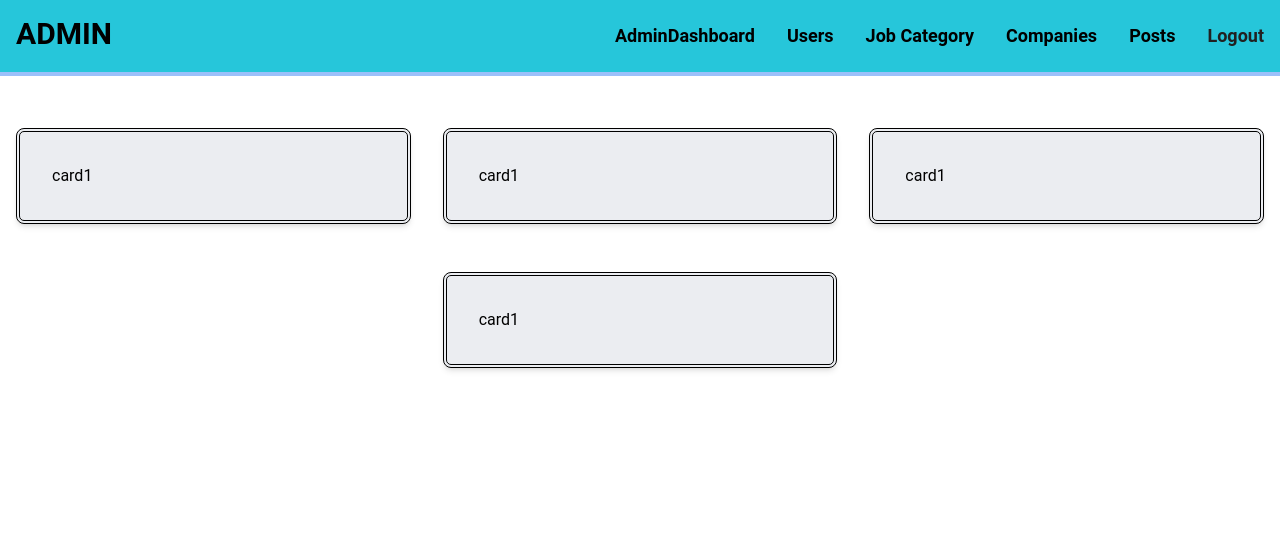
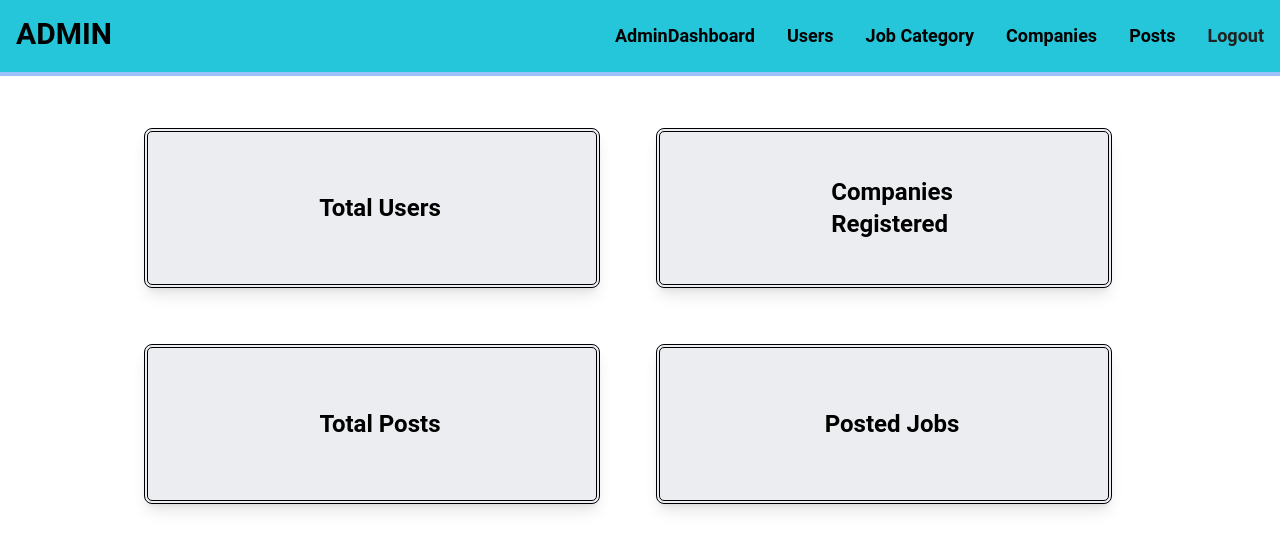
Before and after one commit to Sharukhhh/CareerUp, a React (Vite) app in the folder Frontend/: page /admin/dashboard in a window 1280 px wide. Shown: the top 550 px of the page. Built offline with nearby package versions, Linux system fonts and the light colour scheme; no server answers.

Commit message:
admin side updates

```diff
--- a/Frontend/src/Pages/admin/Dashboard.tsx
+++ b/Frontend/src/Pages/admin/Dashboard.tsx
@@ -1,37 +1,67 @@
-import React from 'react'
+import React , {useEffect , useState} from 'react'
 import TopBar from '../../Components/admin/TopBar'
+import { adminAxiosInstance } from '../../api/axiosInstance';
+import toast from 'react-hot-toast';
 
 const Dashboard = () => {
+
+    const [usersCount , setUsersCount] = useState<number | null>(null);
+    const [companiesCount , setCompaniesCount] = useState<number | null >(null);
+    const [postsCount , setPostsCount] = useState<number | null>(null);
+    const [jobsCount, setJobsCount] = useState<number | null>(null);
+
+
+    useEffect(() => {
+        adminAxiosInstance.get('/dashboard')
+        .then((res) => {
+            if (res.data.message) {
+                setUsersCount(res.data.totalUsers);
+                setCompaniesCount(res.data.totalCompanies);
+                setPostsCount(res.data.totalPosts);
+                setJobsCount(res.data.totalJobs);
+            }
+
+            if(res.data.error){
+                return toast.error(res.data.error , {duration : 2000});
+            }
+        }).catch((error) => console.log(error)
+        )
+    }, []);
+
   return (
     <>
         <TopBar />
 
-        <div className='flex flex-wrap justify-center mt-10'>
-            <div className='w-full sm:w-1/2 md:w-1/3 p-4'>
-                <div className='bg-[#ebedf1] border-4 border-double
-                border-black rounded-lg p-8 shadow-md'>
-                    card1
+        <div className='flex max-w-5xl mx-auto flex-wrap justify-center mt-10'>
+            <div className='w-full sm:w-1/2 p-4'>
+                <div className='bg-[#ebedf1] mx-auto border-4 mr-6 mb-6 border-double
+                border-black rounded-lg flex items-center justify-center h-40 shadow-lg'>
+                    <div className='text-8xl font-bold mr-4'>{usersCount}</div>
+                    <div className='text-2xl font-bold'>Total Users</div>
                 </div>
             </div>
 
-            <div className='w-full sm:w-1/2 md:w-1/3 p-4'>
-                <div className='bg-[#ebedf1] border-4 border-double
-                border-black rounded-lg p-8 shadow-md'>
-                    card1
+            <div className='w-full sm:w-1/2  p-4'>
+                <div className='bg-[#ebedf1] mx-auto border-4 mr-6 mb-6 border-double
+                border-black rounded-lg flex items-center justify-center h-40 shadow-lg'>
+                    <div className='text-8xl font-bold mr-4'>{companiesCount}</div>
+                    <div className='text-2xl font-bold'>Companies <br /> Registered</div>
                 </div>
             </div>
 
-            <div className='w-full sm:w-1/2 md:w-1/3 p-4'>
-                <div className='bg-[#ebedf1] border-4
-                border-black border-double rounded-lg p-8 shadow-md'>
-                    card1
+            <div className='w-full sm:w-1/2  p-4'>
+                <div className='bg-[#ebedf1] mx-auto border-4 mr-6 mb-6
+                border-black border-double rounded-lg flex items-center justify-center h-40 shadow-lg'>
+                    <div className='text-8xl font-bold mr-4'>{postsCount}</div>
+                    <div className='text-2xl font-bold'>Total Posts</div>
                 </div>
             </div>
 
-            <div className='w-full sm:w-1/2 md:w-1/3 p-4 mt-4'>
-                <div className='bg-[#ebedf1] border-4 border-double
-                border-black rounded-lg p-8 shadow-md'>
-                    card1
+            <div className='w-full sm:w-1/2  p-4'>
+                <div className='bg-[#ebedf1] mx-auto border-4 mr-6 mb-6
+                border-double border-black rounded-lg flex items-center justify-center h-40 shadow-lg'>
+                    <div className='text-8xl font-bold mr-4'>{jobsCount}</div>
+                    <div className='text-2xl font-bold'>Posted Jobs</div>
                 </div>
             </div>
         </div>
```
Also changed, not shown: 2 other files (tests, documents, lock files or other folders).
